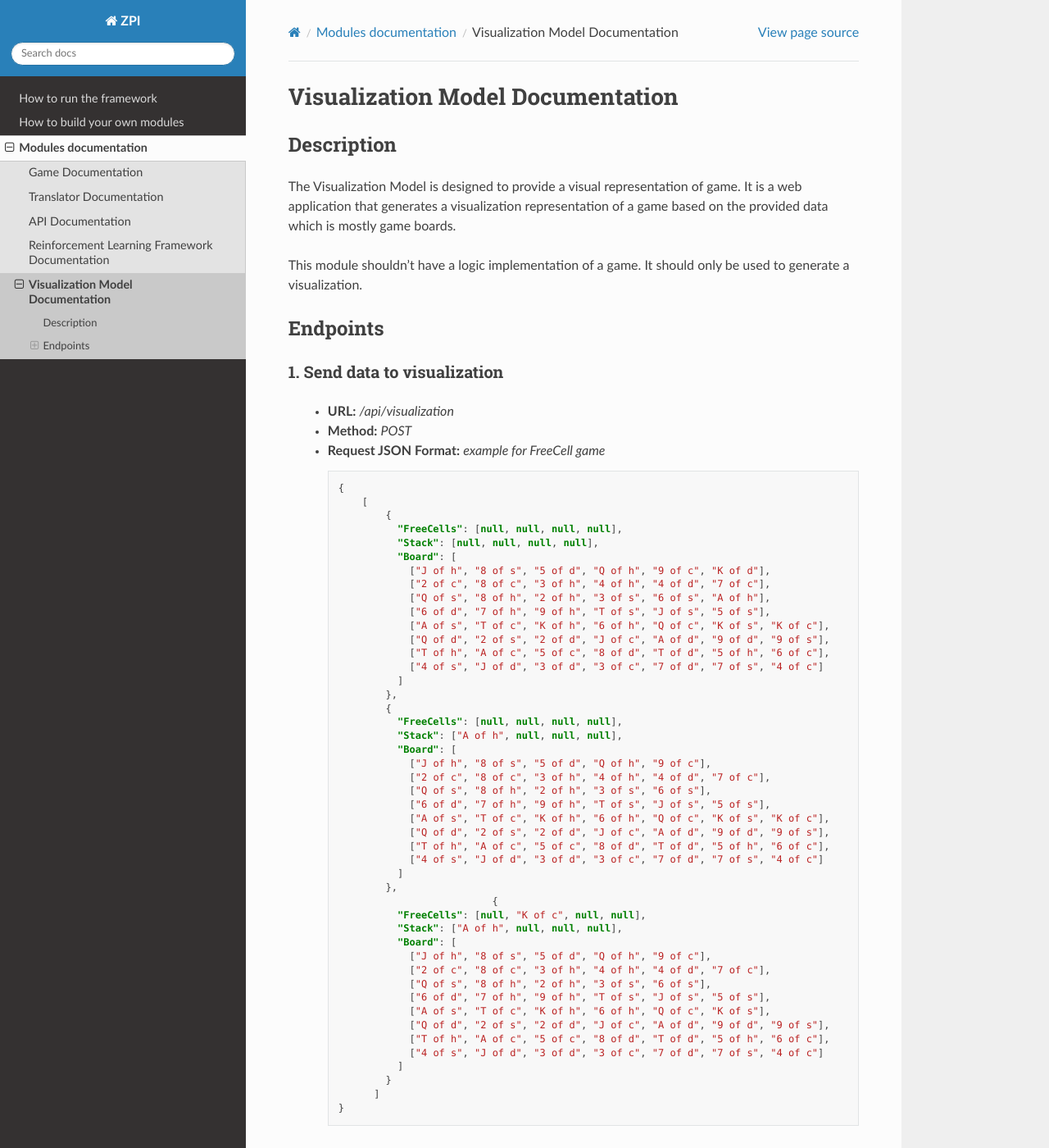
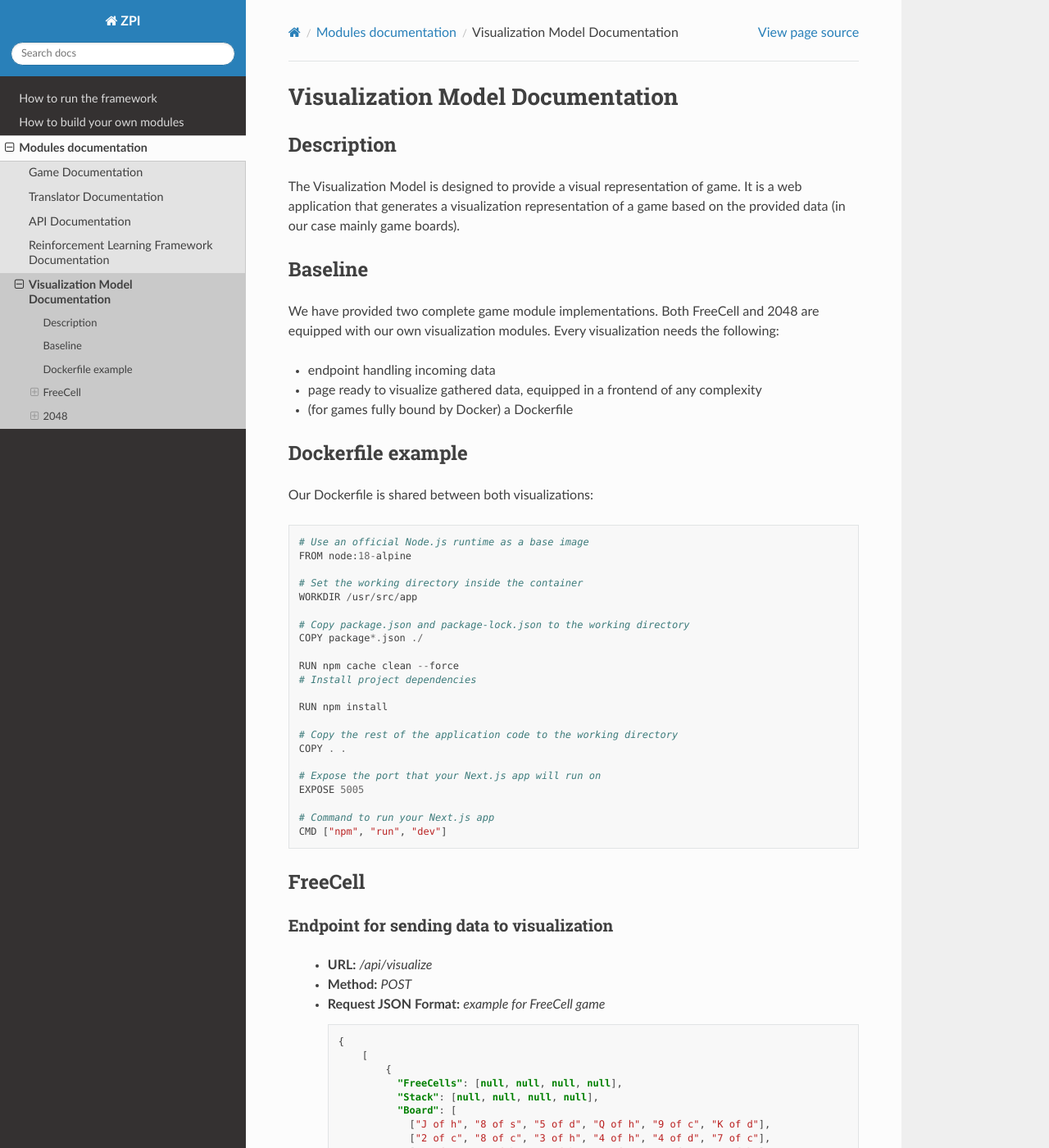
Before and after one commit to ZPI-2023-IST/Documentation, a Sphinx documentation site: the page built from source/modules/visualization.rst, in a window 1280 px wide and 1400 px high. Shown: the whole window at 82% size. Built offline with Sphinx 7.4.7 and the Read the Docs theme 2.0.0, drawn with Linux system fonts in a browser that asks for light colours; pages that are not in the unit, such as notebooks, are missing from menus; some of the changed text lies outside the part shown.

Commit message:
Visualization docs in depth + added photos

```diff
--- a/source/modules/visualization.rst
+++ b/source/modules/visualization.rst
@@ -1,25 +1,62 @@
+.. _vmd:
+
 Visualization Model Documentation
 ==================================
-
+---------------------
 Description
------------
+---------------------
 
 The Visualization Model is designed to provide a visual representation of game. It is a web application that
-generates a visualization representation of a game based on the provided data which is mostly game boards.
+generates a visualization representation of a game based on the provided data (in our case mainly game boards).
 
-This module shouldn't have a logic implementation of a game. It should only be used to generate a visualization.
+--------------------
+Baseline
+--------------------
+We have provided two complete game module implementations. Both FreeCell and 2048 are equipped with our own visualization modules.
+Every visualization needs the following:
 
+* endpoint handling incoming data
+* page ready to visualize gathered data, equipped in a frontend of any complexity
+* (for games fully bound by Docker) a Dockerfile
 
-Endpoints
----------
+--------------------
+Dockerfile example
+--------------------
+Our Dockerfile is shared between both visualizations::
 
+  # Use an official Node.js runtime as a base image
+  FROM node:18-alpine
+
+  # Set the working directory inside the container
+  WORKDIR /usr/src/app
+
+  # Copy package.json and package-lock.json to the working directory
+  COPY package*.json ./
+
+  RUN npm cache clean --force
+  # Install project dependencies
+
+  RUN npm install
+
+  # Copy the rest of the application code to the working directory
+  COPY . .
+
+  # Expose the port that your Next.js app will run on
+  EXPOSE 5005
+
+  # Command to run your Next.js app
+  CMD ["npm", "run", "dev"]
+
+-------------------
+FreeCell
+-------------------
 .. _post:
 
----------------------------------------
-1. Send data to visualization
----------------------------------------
+""""""""""""""""""""""""""""""""""""""""""""""""""""""""""""""""""""""
+Endpoint for sending data to visualization
+""""""""""""""""""""""""""""""""""""""""""""""""""""""""""""""""""""""
 
-   - **URL:** `/api/visualization`
+   - **URL:** `/api/visualize`
    - **Method:** `POST`
    - **Request JSON Format:** `example for FreeCell game`
 
@@ -87,11 +124,94 @@ Endpoints
 
 .. _visualization:
 
----------------------------------------
-2. Visualization
----------------------------------------
+""""""""""""""""""""""""""""""""""""""""""""""""""""""""
+Visualization page
+""""""""""""""""""""""""""""""""""""""""""""""""""""""""
    - **URL:** `/freecell`
    - **Method:** `GET`
    - **Response Format:** `HTML`
    - **Description:** This url provides a visual representation of posted data, and should be sent as `url` parameter in a response to POST request to :ref:`post`.
    - **Customization:** This url can and should be modified for a specific game, this is only an example.
+
+""""""""""""""""""""""""""""""""""""""""""""""""""""""""
+End result
+""""""""""""""""""""""""""""""""""""""""""""""""""""""""
+Our visualization is very simple. While it does not allow performing moves on a loaded game, users may move between the board states forwards and backwards or watch entire game unveil, using Play/Pause button.
+Additionally, the last move is indicated by grey cards - opaque one is the new slot of the moved card, while transparent indicates its previous position.
+To checkout entire repository, visit `our FreeCell visualization repository <https://github.com/ZPI-2023-IST/FreeCell-GUI>`_.
+
+.. image:: ../assets/images/freecell_vis.png
+
+-------------------
+2048
+-------------------
+.. _post2048:
+
+""""""""""""""""""""""""""""""""""""""""""""""""""""""""""""""""""""""
+Endpoint for sending data to visualization
+""""""""""""""""""""""""""""""""""""""""""""""""""""""""""""""""""""""
+
+   - **URL:** `/api/visualize`
+   - **Method:** `POST`
+   - **Request JSON Format:** `example for 2048 game`
+
+     .. code-block:: json
+
+        [
+          [
+            [2, 0, 0, 0],
+            [0, 0, 4, 0],
+            [0, 0, 0, 0],
+            [0, 0, 0, 0]
+          ],
+          [
+            [2, 0, 0, 0],
+            [4, 0, 0, 0],
+            [0, 0, 2, 0],
+            [0, 0, 0, 0]
+          ],
+          [
+            [2, 0, 2, 0],
+            [4, 0, 0, 0],
+            [0, 2, 0, 0],
+            [0, 0, 0, 0]
+          ],
+          [
+            [4, 0, 0, 0],
+            [4, 0, 0, 0],
+            [2, 0, 0, 0],
+            [0, 0, 0, 2]
+          ]
+        ]
+
+    - **Description:** `This endpoint is used to pass a respective board states throughout the game from frontend module`
+
+   - **Response Format:**
+
+     .. code-block:: json
+
+        {
+          "url": "/2048"
+        }
+
+    - **Description:** As a response GUI should send a url link which leads to visualization page. This link is connected to visual representation of a game - see :ref:`visualization2048` for more details.
+
+.. _visualization2048:
+
+""""""""""""""""""""""""""""""""""""""""""""""""""""""""
+Visualization page
+""""""""""""""""""""""""""""""""""""""""""""""""""""""""
+   - **URL:** `/2048`
+   - **Method:** `GET`
+   - **Response Format:** `HTML`
+   - **Description:** This url provides a visual representation of posted data, and should be sent as `url` parameter in a response to POST request to :ref:`post2048`.
+   - **Customization:** This url can and should be modified for a specific game, this is only an example.
+
+""""""""""""""""""""""""""""""""""""""""""""""""""""""""
+End result
+""""""""""""""""""""""""""""""""""""""""""""""""""""""""
+Our visualization is very simple. While it does not allow performing moves on a loaded game, users may move between the board states forwards and backwards, skip to the end, revert to the start or watch entire game unveil, using Play/Pause button.
+Additionally, the last move is indicated by grey cards - opaque one is the new slot of the moved card, while transparent indicates its previous position.
+To checkout entire repository, visit `our 2048 visualization repository <https://github.com/ZPI-2023-IST/2048-Vis>`_.
+
+.. image:: ../assets/images/2048_vis.png
```
Also changed, not shown: source/assets/images/2048_vis.png (added), source/assets/images/freecell_vis.png (added), 1 other file.
